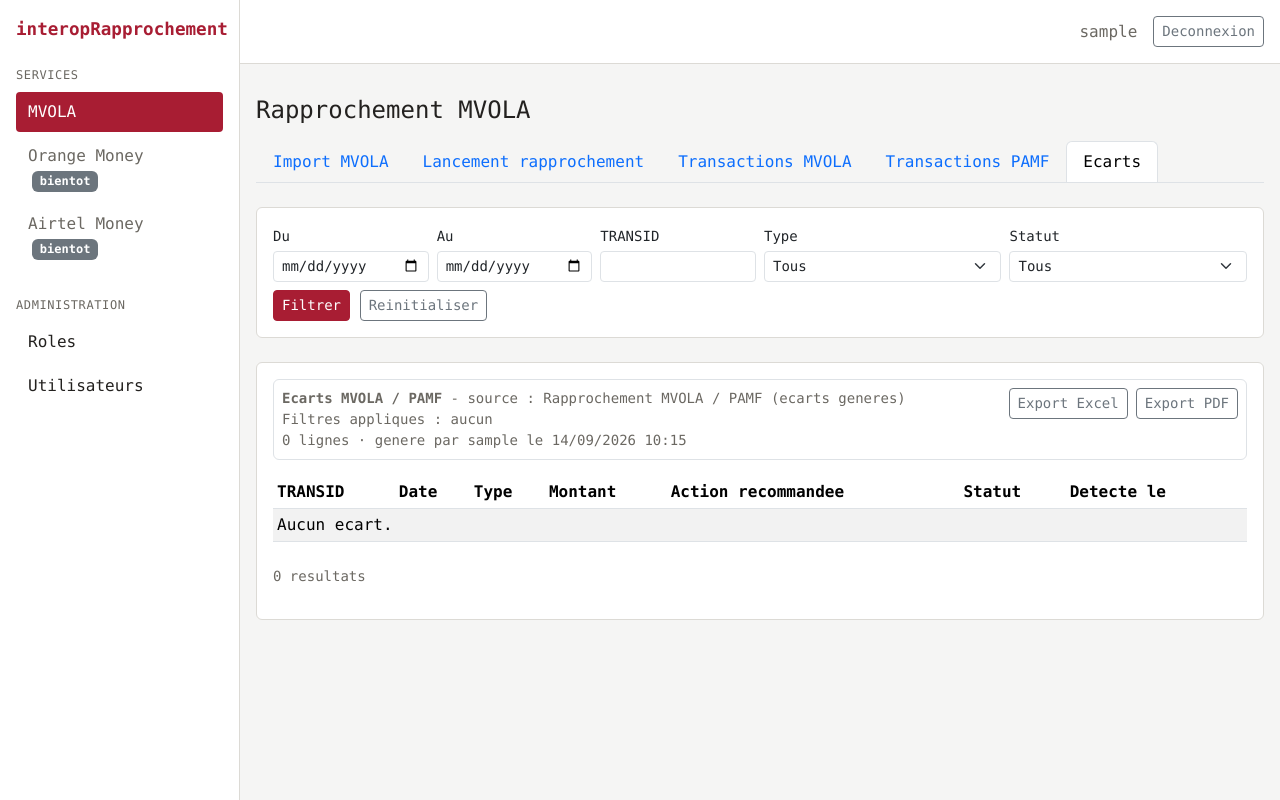
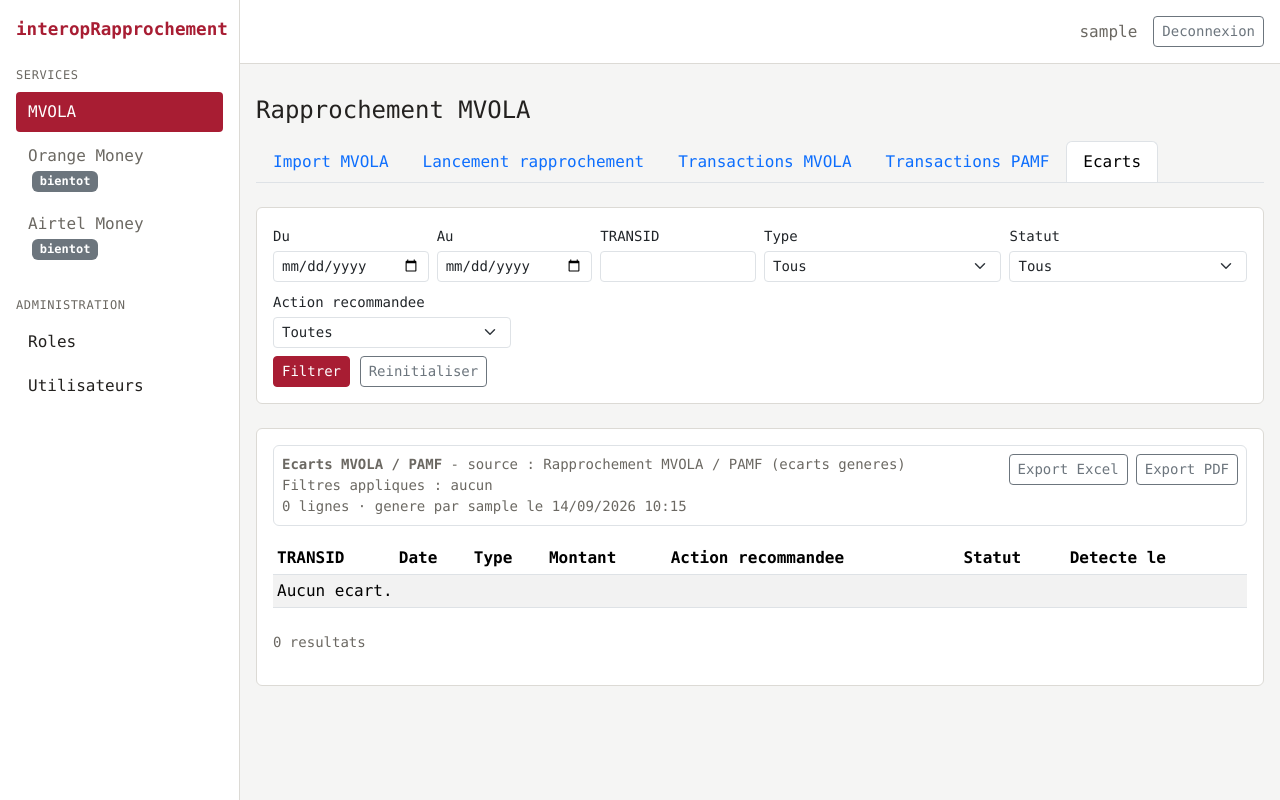
Before and after one commit to minonjanandraina/interopRapprochement, a Django app: page /ecarts/mvola/ecarts/ in a window 1280 px wide. Run offline with Django 5.2, Linux system fonts and the light colour scheme; the visitor is signed in with stand-in values (Sample User, id 1); data that the repository does not hold is empty.

Commit message:
add read only in privilège and filter of recommanded action in list of orphan transactions

```diff
--- a/ecarts/forms.py
+++ b/ecarts/forms.py
@@ -1,4 +1,6 @@
 from django import forms
+
+from transactions.models import ResultatRapprochement
 
 from .models import Ecart
 
@@ -14,6 +16,11 @@ class FiltreEcartForm(forms.Form):
                                     widget=forms.Select(attrs={'class': 'form-select form-select-sm'}))
     statut = forms.ChoiceField(required=False, label='Statut', choices=[('', 'Tous')] + Ecart.Statut.choices,
                                 widget=forms.Select(attrs={'class': 'form-select form-select-sm'}))
+    action_recommandee = forms.ChoiceField(
+        required=False, label='Action recommandee',
+        choices=[('', 'Toutes')] + ResultatRapprochement.ActionRecommandee.choices,
+        widget=forms.Select(attrs={'class': 'form-select form-select-sm'}),
+    )
 
 
 class CommentaireForm(forms.Form):
--- a/ecarts/templates/ecarts/liste_mvola.html
+++ b/ecarts/templates/ecarts/liste_mvola.html
@@ -29,6 +29,10 @@
             <label class="form-label small mb-1">{{ form.statut.label }}</label>
             {{ form.statut }}
         </div>
+        <div class="col-6 col-md-3">
+            <label class="form-label small mb-1">{{ form.action_recommandee.label }}</label>
+            {{ form.action_recommandee }}
+        </div>
         <div class="col-12">
             <button type="submit" class="btn btn-debian btn-sm">Filtrer</button>
             <a href="{% url 'ecarts:mvola_liste' %}" class="btn btn-outline-secondary btn-sm">Reinitialiser</a>
--- a/ecarts/views.py
+++ b/ecarts/views.py
@@ -5,6 +5,7 @@ from django.shortcuts import get_object_or_404, redirect, render
 from core import reports
 from core.htmx import is_htmx_request
 from core.pagination import paginate
+from transactions.models import ResultatRapprochement
 from user import privileges
 from user.decorators import privilege_required
 
@@ -51,6 +52,16 @@ def _filtrer_ecarts(request):
             queryset = queryset.filter(type_ecart=data['type_ecart'])
         if data['statut']:
             queryset = queryset.filter(statut=data['statut'])
+        if data['action_recommandee']:
+            # action_recommandee est une propriete calculee (cf. Ecart.action_recommandee /
+            # ResultatRapprochement.action_recommandee, CLAUDE.md), non stockee en base : on
+            # traduit le filtre en conditions equivalentes sur les champs reels plutot que de
+            # filtrer en Python, pour rester efficace en base (cf. philosophie bulk du moteur).
+            queryset = queryset.filter(type_ecart=Ecart.TypeEcart.ORPHELINE_MVOLA)
+            if data['action_recommandee'] == ResultatRapprochement.ActionRecommandee.TICKET_ASPEKT:
+                queryset = queryset.filter(resultat__transaction_pamf__isnull=False)
+            else:
+                queryset = queryset.filter(resultat__transaction_pamf__isnull=True)
     return queryset, form
 
 
--- a/user/privileges.py
+++ b/user/privileges.py
@@ -10,6 +10,7 @@ LANCER_RAPPROCHEMENT = 'lancer_rapprochement'
 TRAITER_ECARTS = 'traiter_ecarts'
 GERER_ROLES = 'gerer_roles'
 GERER_UTILISATEURS = 'gerer_utilisateurs'
+VUE_ONLY = 'vue_only'
 
 PRIVILEGE_CHOICES = [
     (IMPORTER_CSV_MVOLA, 'Importer un fichier CSV MVOLA'),
@@ -17,4 +18,5 @@ PRIVILEGE_CHOICES = [
     (TRAITER_ECARTS, 'Traiter les ecarts (statut, commentaire, piece jointe, rollback, ticket Aspekt)'),
     (GERER_ROLES, 'Gerer les roles et privileges'),
     (GERER_UTILISATEURS, 'Gerer les utilisateurs (assignation de roles)'),
+    (VUE_ONLY, 'Consultation seule'),
 ]
```
Also changed, not shown: user/forms.py (+8 -1 lines), user/views.py (+9 -1 lines), user/migrations/0004_seed_vue_only_privilege.py (added).
